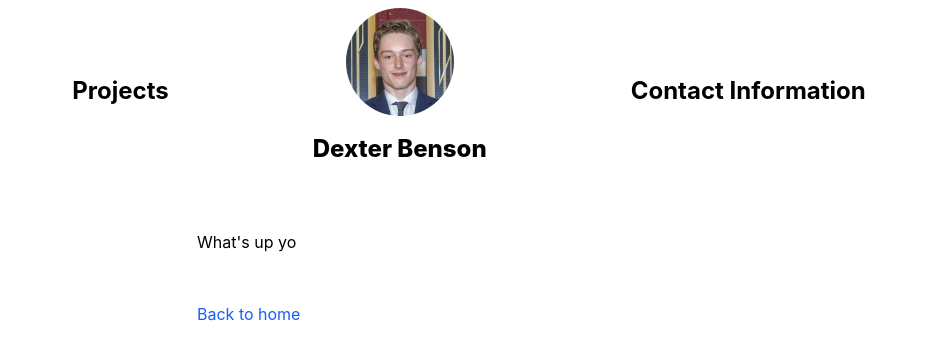
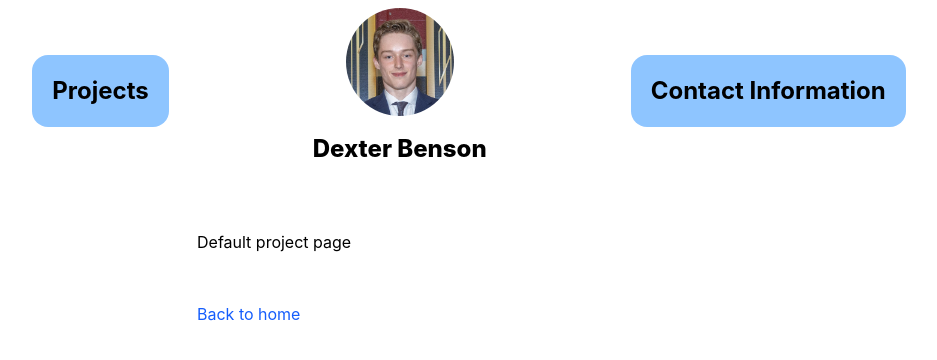
Before and after one commit to dexben5/nextjs-website, a Next.js app: page /projects in a window 1280 px wide. Shown: the top 360 px of the page, without its empty margins (171-1108 px from the left). Built offline with nearby package versions, Linux system fonts and the light colour scheme.

Commit message:
updated navbar

```diff
--- a/app/projects/page.tsx
+++ b/app/projects/page.tsx
@@ -1,3 +1,3 @@
 export default function Project() {
-  return <p>What's up yo</p>;
+  return <p>Default project page</p>;
 }
--- a/components/header-nav.tsx
+++ b/components/header-nav.tsx
@@ -3,6 +3,7 @@
 import { usePathname } from "next/navigation";
 import HomePage from "./home-page";
 import OtherPage from "./other-page";
+import NavBarButton from "./navbar-button";
 
 export default function HeaderNav() {
   const pathname = usePathname();
@@ -11,11 +12,11 @@ export default function HeaderNav() {
   return (
     <>
       <nav className="flex flex-wrap justify-center items-center text-2xl font-bold gap-36">
-        <div>Projects</div>
+        <NavBarButton>Projects</NavBarButton>
         <div className="flex flex-col justify-center items-center pt-2">
           {isHome ? <HomePage /> : <OtherPage />}
         </div>
-        <div>Contact Information</div>
+        <NavBarButton>Contact Information</NavBarButton>
       </nav>
     </>
   );
--- /dev/null
+++ b/components/navbar-button.tsx
@@ -0,0 +1,15 @@
+import Link from "next/link";
+
+export default function NavBarButton({
+  children,
+}: {
+  children: React.ReactNode;
+}) {
+  return (
+    <Link href="/projects">
+      <div className="bg-blue-300 rounded-2xl p-5 hover:rounded-4xl transition-all">
+        {children}
+      </div>
+    </Link>
+  );
+}
```
